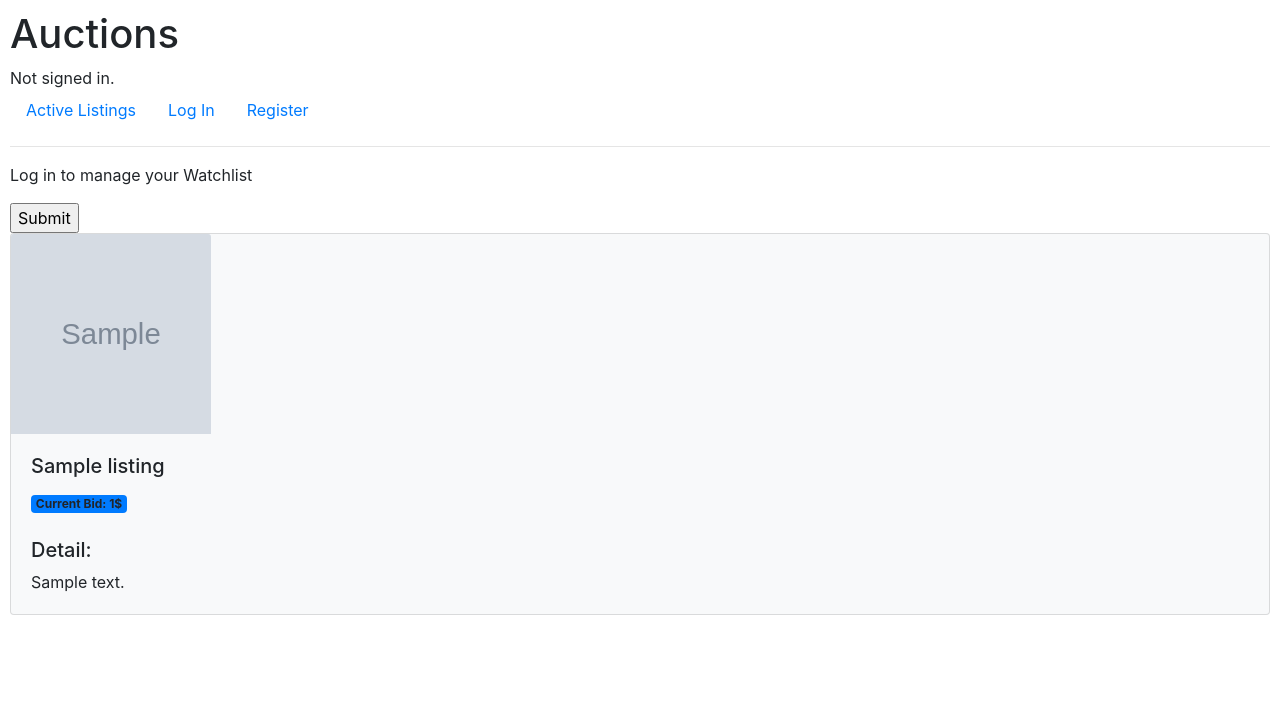
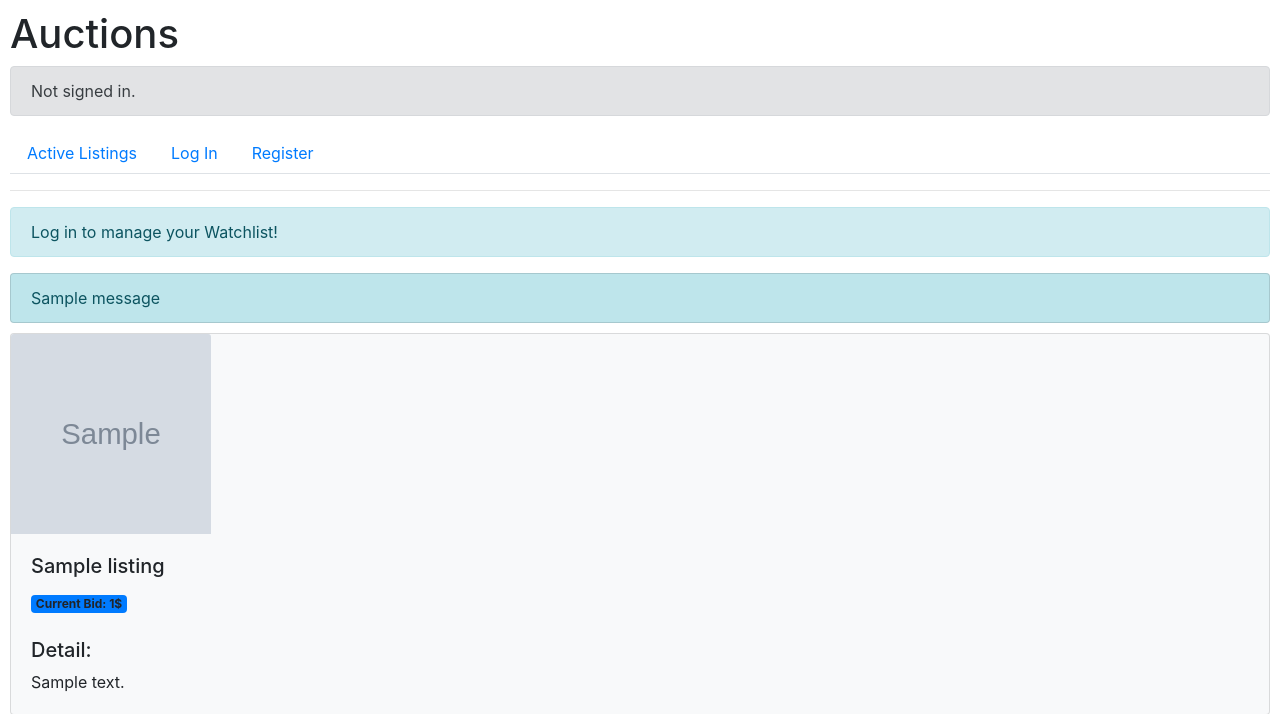
Before and after one commit to thestig1990/commerce, a Django app: template auctions/templates/auctions/listing_detail.html in a window 1280 px wide. Shown: the top 714 px of the page. Run offline with Django 3.2, Linux system fonts and the light colour scheme; the template is opened without the code that fills it: most values are stand-ins (such as "Sample title", 1, 10 or a date in 2020); grey boxes marked "Sample" are stand-in pictures; one stand-in notice (Sample message) is shown; some libraries are stand-ins or nearby versions.

Commit message:
added Watchlist feature to the commers project

```diff
--- a/auctions/templates/auctions/layout.html
+++ b/auctions/templates/auctions/layout.html
@@ -11,12 +11,16 @@
         <h1>Auctions</h1>
         <div>
             {% if user.is_authenticated %}
-                Signed in as <strong>{{ user.username }}</strong>.
+                <div class="alert alert-secondary">
+                    Signed in as <strong>{{ user.username }}</strong>.
+                </div>
             {% else %}
-                Not signed in.
+                <div class="alert alert-secondary">
+                    Not signed in.
+                </div>
             {% endif %}
         </div>
-        <ul class="nav">
+        <ul class="nav nav-tabs">
             <li class="nav-item">
                 <a class="nav-link" href="{% url 'index' %}">Active Listings</a>
             </li>
--- a/auctions/templates/auctions/listing_detail.html
+++ b/auctions/templates/auctions/listing_detail.html
@@ -2,23 +2,31 @@
 
 {% block body %}
 
-
 {% if user.is_authenticated %}
     {% if listing not in user.watchlist.all %}
-        <a href="{% url 'add_to_watchlist' listing.title%}" id="add_to_watchlist">Add to Wathlist</a>
+        <a href="{% url 'add_to_watchlist' listing.title%}" class="badge badge-secondary" style="margin-bottom: 18px;">
+            Add to Wathlist
+        </a>
     {% else %}
-        <a href="{% url 'remove_from_watchlist' listing.title %}" id="remove_from_watchlist"> Remove from Watchlist</a>
+        <a href="{% url 'remove_from_watchlist' listing.title %}" class="badge badge-warning" style="margin-bottom: 18px;">
+            Remove from Watchlist
+        </a>
     {% endif %}
 {% else %}
-    <p>Log in to manage your Watchlist</p>
+    <div class="alert alert-info" role="alert">
+        Log in to manage your Watchlist!
+    </div>
 {% endif %}
 
-<form id="watchlist_form" method="post">
-    {% csrf_token %}
-    <input type="hidden" name="title" value="{{ listing.title }}">
-    <input type="hidden" name="action" value="">
-    <input type="submit" value="Submit">
-</form>
+
+{% if messages %}
+    <ul class="list-group" style="margin: 0 0 10px 0">
+    {% for message in messages %}
+        <li class="list-group-item list-group-item-info">{{ message }}</li>
+    {% endfor %}
+    </ul>
+{% endif %}
+
 
 <div class="card mb-3 bg-light">
     {% if listing.image %}
--- a/auctions/urls.py
+++ b/auctions/urls.py
@@ -9,6 +9,6 @@ urlpatterns = [
     path("register", views.register, name="register"),
     path("listing", views.create_listing, name="create-listing"),
     path("listing/<str:title>", views.listing_detail, name="listing-detail"),
-    path("watchlist/add/<str:title>", views.add_to_watchlist, name="add_to_watchlist"),
-    path("watchlist/remove/<str:title>", views.remove_from_watchlist, name="remove_from_watchlist")
+    path("add_to_watchlist/<str:title>", views.add_to_watchlist, name="add_to_watchlist"),
+    path("remove_from_watchlist/<str:title>", views.remove_from_watchlist, name="remove_from_watchlist")
 ]
```
Also changed, not shown: auctions/views.py (+10 -22 lines), db.sqlite3.
